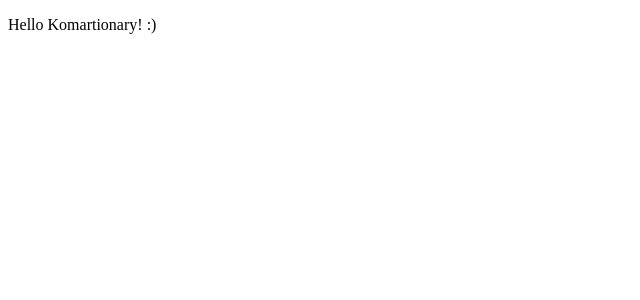
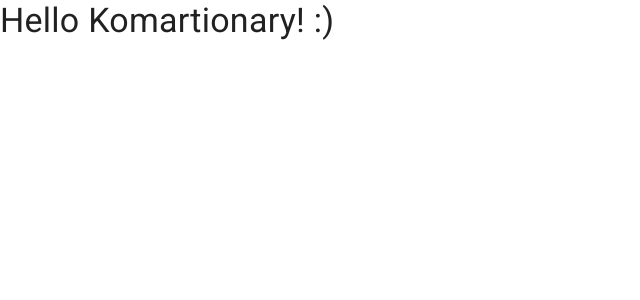
Before and after one commit to kriskomar/komartionary, a Next.js app: page / in a window 1280 px wide. Shown: the top 300 px of the page, without its empty margins (0-640 px from the left). Built offline with nearby package versions, Linux system fonts and the light colour scheme.

Commit message:
Installed material-ui Set up folders

```diff
--- a/package.json
+++ b/package.json
@@ -6,6 +6,7 @@
   "author": "Kris Komar <kriskomar@gmail.com>",
   "license": "MIT",
   "dependencies": {
+    "@material-ui/core": "^4.9.7",
     "next": "^9.3.1",
     "react": "^16.13.1",
     "react-dom": "^16.13.1"
--- /dev/null
+++ b/pages/_app.js
@@ -0,0 +1,23 @@
+import React from 'react';
+import Head from 'next/head';
+import { ThemeProvider } from '@material-ui/core/styles';
+import CssBaseline from '@material-ui/core/CssBaseline';
+import theme from '../src/themes/defaultTheme';
+
+export default ({ Component, pageProps }) => {
+    return (
+        <React.Fragment>
+          <Head>
+            <meta
+              name="viewport"
+              content="minimum-scale=1, initial-scale=1, width=device-width"
+            />
+          </Head>
+          <ThemeProvider theme={theme}>
+            {/* CssBaseline kickstart an elegant, consistent, and simple baseline to build upon. */}
+            <CssBaseline />
+            <Component {...pageProps} />
+          </ThemeProvider>
+        </React.Fragment>
+      );
+}
--- /dev/null
+++ b/pages/_document.js
@@ -0,0 +1,66 @@
+import React from 'react';
+import Document, { Head, Main, NextScript } from 'next/document';
+import { ServerStyleSheets } from '@material-ui/core/styles';
+import theme from '../src/themes/defaultTheme';
+
+export default class MyDocument extends Document {
+  render() {
+    return (
+      <html lang="en">
+        <Head>
+          {/* PWA primary color */}
+          <meta name="theme-color" content={theme.palette.primary.main} />
+          <link
+            rel="stylesheet"
+            href="https://fonts.googleapis.com/css?family=Roboto:300,400,500,700&display=swap"
+          />
+        </Head>
+        <body>
+          <Main />
+          <NextScript />
+        </body>
+      </html>
+    );
+  }
+}
+
+MyDocument.getInitialProps = async (ctx) => {
+  // Resolution order
+  //
+  // On the server:
+  // 1. app.getInitialProps
+  // 2. page.getInitialProps
+  // 3. document.getInitialProps
+  // 4. app.render
+  // 5. page.render
+  // 6. document.render
+  //
+  // On the server with error:
+  // 1. document.getInitialProps
+  // 2. app.render
+  // 3. page.render
+  // 4. document.render
+  //
+  // On the client
+  // 1. app.getInitialProps
+  // 2. page.getInitialProps
+  // 3. app.render
+  // 4. page.render
+
+  // Render app and page and get the context of the page with collected side effects.
+  const sheets = new ServerStyleSheets();
+  const originalRenderPage = ctx.renderPage;
+
+  ctx.renderPage = () =>
+    originalRenderPage({
+      enhanceApp: (App) => (props) => sheets.collect(<App {...props} />),
+    });
+
+  const initialProps = await Document.getInitialProps(ctx);
+
+  return {
+    ...initialProps,
+    // Styles fragment is rendered after the app and page rendering finish.
+    styles: [...React.Children.toArray(initialProps.styles), sheets.getStyleElement()],
+  };
+};
--- a/pages/index.js
+++ b/pages/index.js
@@ -1,5 +1,3 @@
-export default () => {
-    return (
-        <p>Hello Komartionary! :)</p>
-    );
-}
+import index from '../src/pages/index'
+
+export default index;
--- /dev/null
+++ b/src/pages/index.js
@@ -0,0 +1,9 @@
+import Typography from '@material-ui/core/Typography';
+
+export default () => {
+    return (
+        <Typography variant="h4" component="h1" gutterBottom>
+            Hello Komartionary! :)
+        </Typography>
+    );
+}
--- /dev/null
+++ b/src/themes/defaultTheme.js
@@ -0,0 +1,22 @@
+import { createMuiTheme } from '@material-ui/core/styles';
+import { red } from '@material-ui/core/colors';
+
+// Create a theme instance.
+const theme = createMuiTheme({
+  palette: {
+    primary: {
+      main: '#556cd6',
+    },
+    secondary: {
+      main: '#19857b',
+    },
+    error: {
+      main: red.A400,
+    },
+    background: {
+      default: '#fff',
+    },
+  },
+});
+
+export default theme;
```
Also changed, not shown: src/components/DefinitionCard/DefinitionCard.js (added, +7 -0 lines), 1 other file (tests, documents, lock files or other folders).
